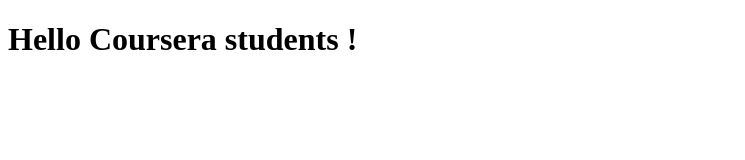
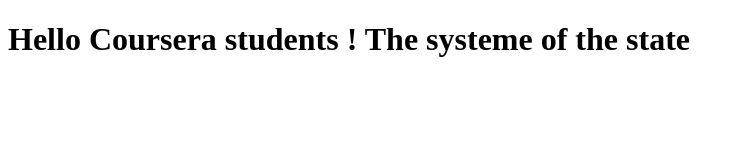
Before and after one commit to Kaleidoscope44/Coursera-test, a plain HTML site: page index.html in a window 1280 px wide. Shown: the whole page, without its empty margins (0-745 px from the left). Drawn offline with Linux system fonts and the light colour scheme.

Commit message:
Second one

```diff
--- a/index.html
+++ b/index.html
@@ -6,6 +6,6 @@
 	<title>Document</title>
 </head>
 <body>
-	<h1>Hello Coursera students !</h1>
+	<h1>Hello Coursera students ! The systeme of the state</h1>
 </body>
 </html>
```
